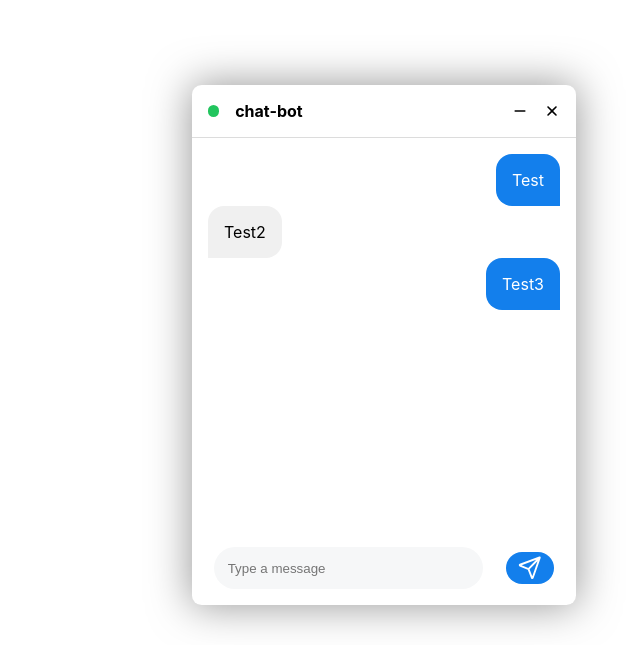
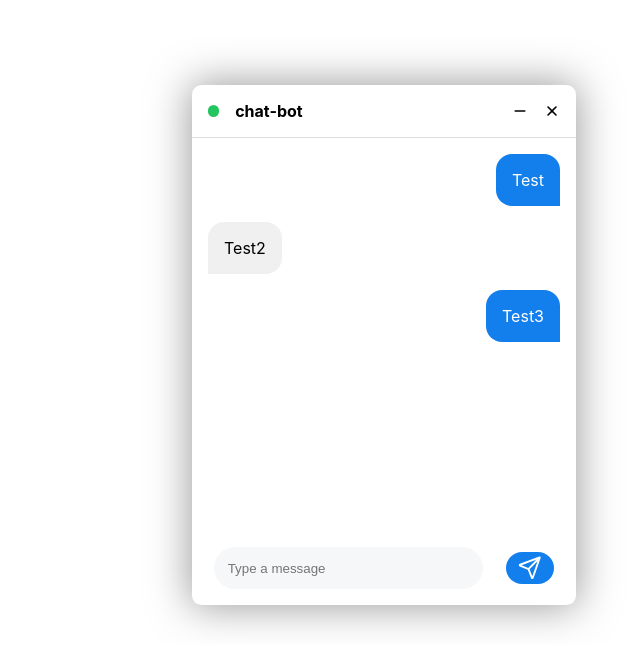
Before and after one commit to S7R4NGER1337/Chat-Bot, a React (Create React App) app: page / in a window 1280 px wide. Shown: the part 155-800 px from the top of the page, without its empty margins (640-1280 px from the left). Built offline with nearby package versions, Linux system fonts and the light colour scheme.

Commit message:
styling ChatBox component

```diff
--- a/src/components/ChatBot/chatBox.module.css
+++ b/src/components/ChatBot/chatBox.module.css
@@ -1,4 +1,4 @@
-.chatBoxContainer{
+.chatBoxContainer {
     position: fixed;
     bottom: 5%;
     right: 5%;
@@ -11,10 +11,13 @@
     border-radius: 0.6em;
 }
 
-.messagesContainer{
+.messagesContainer {
     display: flex;
     flex-direction: column;
     padding: 1em;
+    gap: 1em;
     overflow: auto;
-    overflow-anchor: auto;
+    scrollbar-width: none;
+    -ms-overflow-style: none;
+    margin-bottom: 12%;
 }
```
